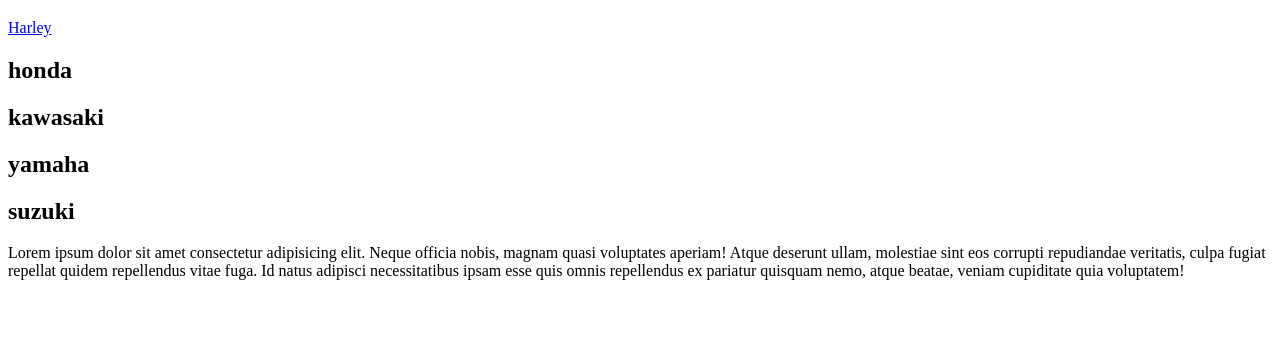
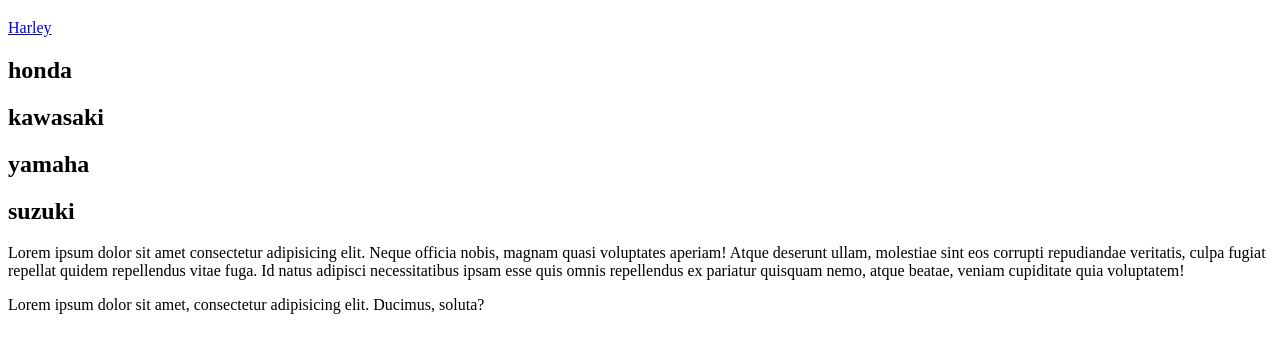
Before and after one commit to Poliwalker/nuevawebkawa, a plain HTML site: page index.html in a window 1280 px wide. Shown: the part 61-414 px from the top of the page. Drawn offline with Linux system fonts and the light colour scheme.

Commit message:
agrege un footer

```diff
--- a/index.html
+++ b/index.html
@@ -24,5 +24,9 @@
     <p>
         Lorem ipsum dolor sit amet consectetur adipisicing elit. Neque officia nobis, magnam quasi voluptates aperiam! Atque deserunt ullam, molestiae sint eos corrupti repudiandae veritatis, culpa fugiat repellat quidem repellendus vitae fuga. Id natus adipisci necessitatibus ipsam esse quis omnis repellendus ex pariatur quisquam nemo, atque beatae, veniam cupiditate quia voluptatem!
     </p>
+
+    <footer>
+        Lorem ipsum dolor sit amet, consectetur adipisicing elit. Ducimus, soluta?
+    </footer>
 </body>
 </html>
```
